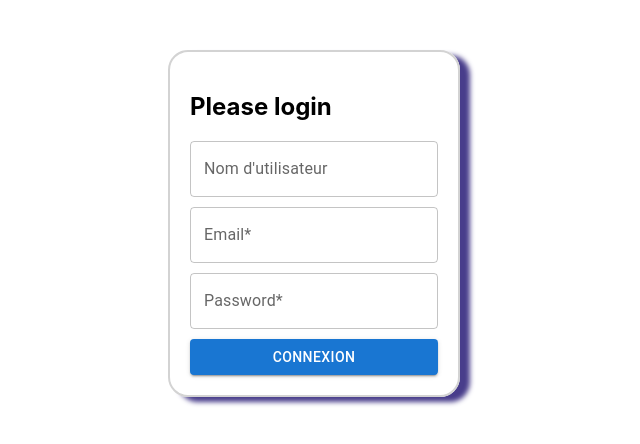
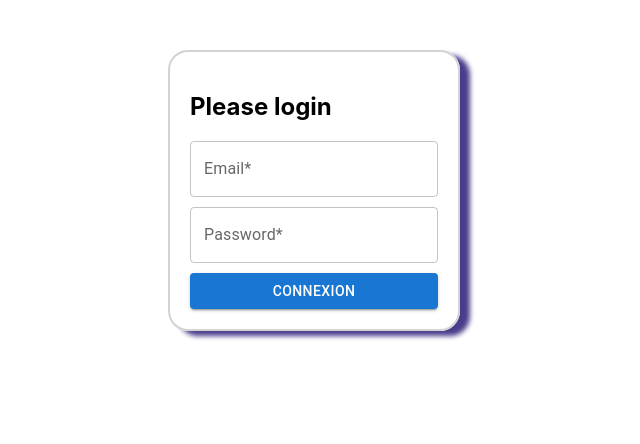
Before and after one commit to sbrcode/formik-authentication, a React (Create React App) app: page / in a window 1280 px wide. Shown: the top 444 px of the page, without its empty margins (326-966 px from the left). Built offline with nearby package versions, Linux system fonts and the light colour scheme.

Commit message:
remove-username

```diff
--- a/src/Components/NavBar.tsx
+++ b/src/Components/NavBar.tsx
@@ -1,20 +1,15 @@
-import { MouseEvent, useContext } from "react"
-import { useThemeContext } from "../Context/ThemeContext"
+import { useContext } from "react"
 import { Button } from "@mui/material"
-import UserContext from "../Context/UserContext"
+import { UserContext } from "../Context/UserContext"
+import { ThemeContext } from "../Context/ThemeContext"
 
 const NavBar = () => {
-  const { dark, toggleDark } = useThemeContext()
+  const { dark, toggleDark } = useContext(ThemeContext)
   const { logout } = useContext(UserContext)
-
-  const handleOnClick = (e: MouseEvent<HTMLButtonElement>) => {
-    e.preventDefault()
-    if (toggleDark) toggleDark()
-  }
 
   return (
     <>
-      <Button variant="outlined" onClick={handleOnClick}>
+      <Button variant="outlined" onClick={toggleDark}>
         {dark ? "Toggle light mode" : "Toggle dark mode"}
       </Button>
       <Button variant="contained" type="submit" onClick={logout}>
--- a/src/Context/ThemeContext.tsx
+++ b/src/Context/ThemeContext.tsx
@@ -1,10 +1,4 @@
-import {
-  createContext,
-  FC,
-  PropsWithChildren,
-  useContext,
-  useState,
-} from "react"
+import { createContext, FC, PropsWithChildren, useState } from "react"
 
 interface IThemeContext {
   dark: boolean
@@ -15,9 +9,7 @@ const defaultState = {
   dark: false,
 }
 
-const ThemeContext = createContext<IThemeContext>(defaultState)
-
-export const useThemeContext = () => useContext(ThemeContext)
+export const ThemeContext = createContext<IThemeContext>(defaultState)
 
 export const ThemeProvider: FC<PropsWithChildren> = ({ children }) => {
   const [dark, setDark] = useState(defaultState.dark)
@@ -37,5 +29,3 @@ export const ThemeProvider: FC<PropsWithChildren> = ({ children }) => {
     </ThemeContext.Provider>
   )
 }
-
-export default ThemeContext
--- a/src/Context/UserContext.tsx
+++ b/src/Context/UserContext.tsx
@@ -7,13 +7,11 @@ import {
 } from "react"
 
 export interface IUser {
-  username?: string
   email: string
   password: string
 }
 
-const defaultUserDetails = {
-  username: "",
+export const defaultUserDetails = {
   email: "",
   password: "",
 }
@@ -34,15 +32,13 @@ const defaultUser = {
   logout: () => {},
 }
 
-const UserContext = createContext<User>(defaultUser)
+export const UserContext = createContext<User>(defaultUser)
 
 export const UserProvider: FC<PropsWithChildren> = ({ children }) => {
   const [user, setUser] = useState(defaultUserDetails)
   const [isAuthenticated, ToggleAuthenticated] = useState(false)
 
-  const login = (
-    val: SetStateAction<{ username: string; email: string; password: string }>
-  ) => {
+  const login = (val: SetStateAction<{ email: string; password: string }>) => {
     setUser(val)
   }
 
@@ -63,5 +59,3 @@ export const UserProvider: FC<PropsWithChildren> = ({ children }) => {
     </UserContext.Provider>
   )
 }
-
-export default UserContext
--- a/src/Pages/LoginPage/index.tsx
+++ b/src/Pages/LoginPage/index.tsx
@@ -1,24 +1,23 @@
 import { useContext } from "react"
 import { useFormik } from "formik"
 import * as Yup from "yup"
-// import { Formik, FormikHelpers, Form, Field } from "formik"
 import { Button, TextField } from "@mui/material"
-import UserContext, { IUser } from "../../Context/UserContext"
+import {
+  UserContext,
+  IUser,
+  defaultUserDetails,
+} from "../../Context/UserContext"
 import "./styles.css"
 
 const validationSchema = Yup.object({
-  username: Yup.string(),
   email: Yup.string().email().required(),
-  password: Yup.string().required(),
+  password: Yup.string().min(4).required(),
 })
 
 const LoginPage = () => {
   document.title = "Login"
   const { login, toggleAuthent } = useContext(UserContext)
-  const initialValues = {
-    email: "",
-    password: "",
-  }
+  const initialValues = defaultUserDetails
   const formik = useFormik({
     initialValues: initialValues,
     validationSchema: validationSchema,
@@ -29,19 +28,9 @@ const LoginPage = () => {
   })
 
   return (
-    <>
     <div className="loginBox">
       <h2>Please login</h2>
       <form onSubmit={formik.handleSubmit} className="form">
-          <TextField
-            id="username"
-            name="username"
-            label="Nom d'utilisateur"
-            value={formik.values.username}
-            onChange={formik.handleChange}
-            error={formik.touched.username && Boolean(formik.errors.username)}
-            helperText={formik.touched.username && formik.errors.username}
-          />
         <TextField
           id="email"
           name="email"
@@ -66,34 +55,6 @@ const LoginPage = () => {
         </Button>
       </form>
     </div>
-      {/* <div>
-        <h1>Signup</h1>
-        <Formik
-          initialValues={initialValues}
-          validationSchema={validationSchema}
-          onSubmit={(
-            values: IUser,
-            { setSubmitting }: FormikHelpers<IUser>
-          ) => {
-            login(values)
-            toggleAuthent()
-            setSubmitting(false)
-          }}
-        >
-          <Form>
-            <Field id="username" name="username" placeholder="username" />
-            <Field id="email" name="email" placeholder="email" type="email" />
-            <Field
-              id="password"
-              name="password"
-              placeholder="password"
-              type="password"
-            />
-            <button type="submit">Submit</button>
-          </Form>
-        </Formik>
-      </div> */}
-    </>
   )
 }
 
```
Also changed, not shown: src/App.tsx (+3 -4 lines). Lines whose indentation alone changed are shown as unchanged.
